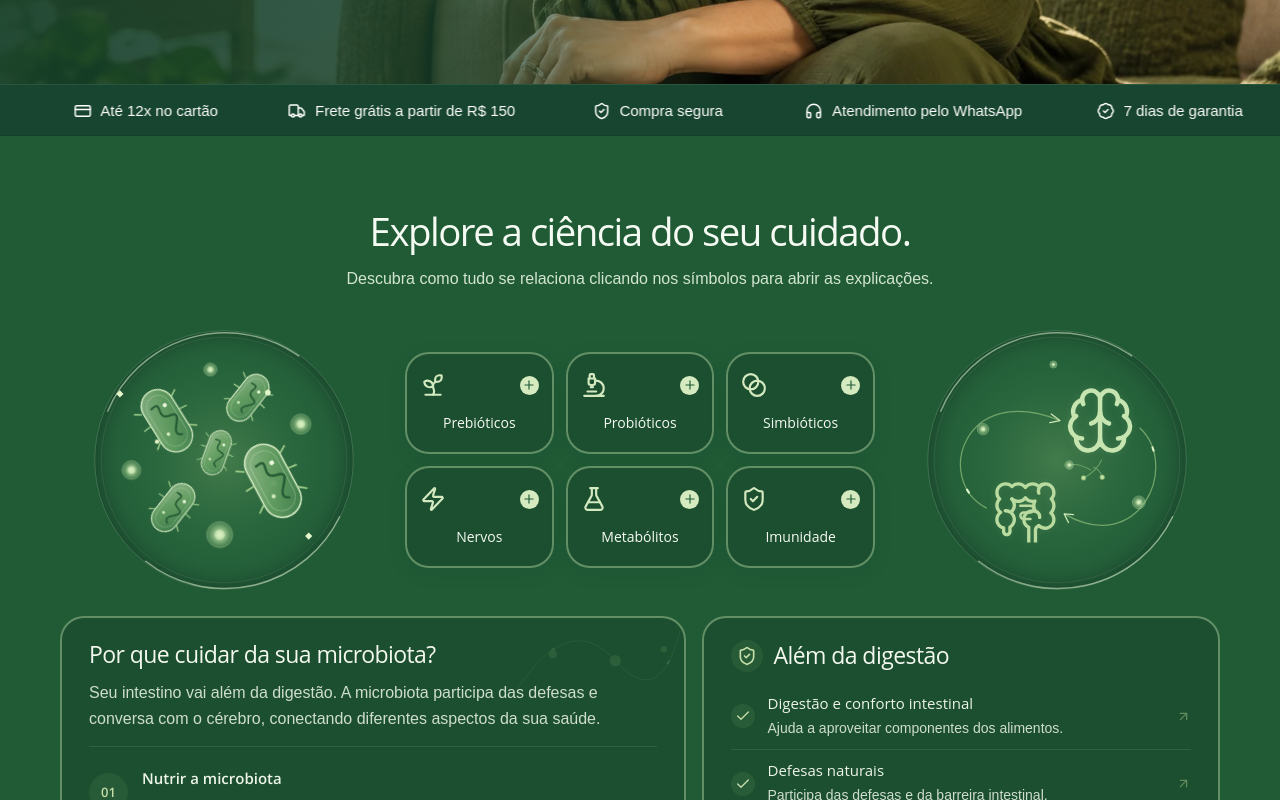
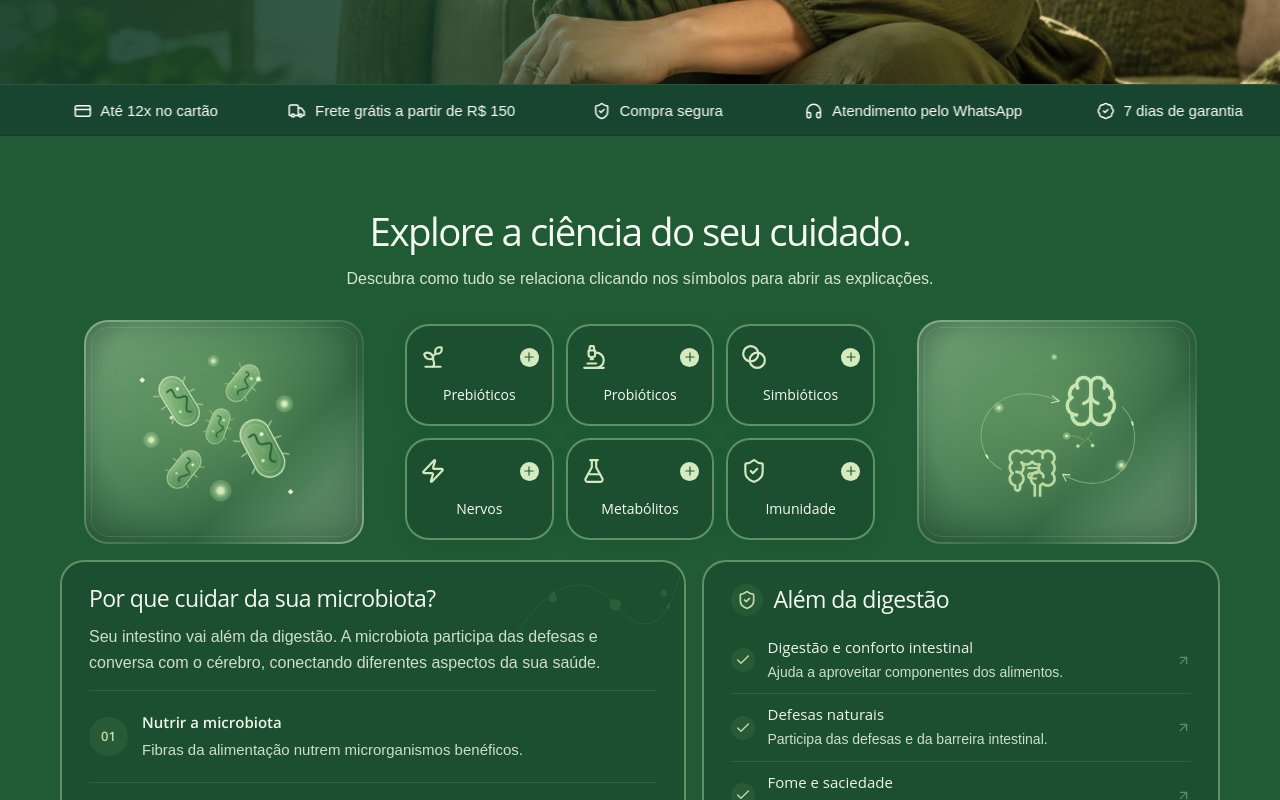
Before and after one commit to marketingsovida-star/dalflore, a React (Vite) app: page / in a window 1280 px wide. Shown: the part 664-1464 px from the top of the page. Built offline with nearby package versions, Linux system fonts and the light colour scheme; a web font is replaced by a local one.

Commit message:
Create rounded scientific frames with gentle water interactions

```diff
--- a/src/MicrobiotaArt.tsx
+++ b/src/MicrobiotaArt.tsx
@@ -5,7 +5,6 @@ export function MicrobiotaArt({ active }: { active: number }) {
       <linearGradient id="sj-cell" x2="1" y2="1"><stop stopColor="#d3edbd"/><stop offset=".5" stopColor="#8ac37a"/><stop offset="1" stopColor="#4a8b54"/></linearGradient>
       <radialGradient id="sj-nucleus"><stop stopColor="#e0f6c7"/><stop offset="1" stopColor="#a3d38b" stopOpacity=".2"/></radialGradient>
     </defs>
-    <DishFrame id="sj-dish"/>
     {cells.map(([x,y,angle,scale],i)=><g key={i} transform={`translate(${x} ${y}) rotate(${angle}) scale(${scale})`}>
       <g className="sj-cell-drift" style={{animationDelay:`-${i*1.3}s`}}>
         <rect x="-23" y="-47" width="46" height="94" rx="23" fill="url(#sj-cell)" fillOpacity={active===0?'.55':'.88'} stroke="#d7edc7" strokeWidth="1.8"/>
@@ -24,12 +23,3 @@ export function MicrobiotaArt({ active }: { active: number }) {
     </g>}
   </svg>;
 }
-
-export function DishFrame({ id }: { id: string }) {
-  return <>
-    <defs><radialGradient id={id}><stop stopColor="#689e62" stopOpacity=".48"/><stop offset=".78" stopColor="#347747" stopOpacity=".22"/><stop offset="1" stopColor="#173e29" stopOpacity=".55"/></radialGradient></defs>
-    <circle cx="250" cy="205" r="180" fill={"url(#" + id + ")"} stroke="#c4e2b6" strokeOpacity=".28"/>
-    <circle cx="250" cy="205" r="171" stroke="#d3ebc7" strokeOpacity=".12"/>
-    <path d="M88 137A178 178 0 0 1 354 60M411 284A178 178 0 0 1 141 346" stroke="#ddf2ce" strokeWidth="2" strokeLinecap="round" strokeOpacity=".55"/>
-  </>;
-}
--- a/src/ScienceJourney.tsx
+++ b/src/ScienceJourney.tsx
@@ -2,8 +2,9 @@ import { useState } from "react";
 import { ArrowLeft, ArrowRight, ArrowUpRight, Blend, Brain, CircleHelp, FlaskConical, Microscope, Plus, ShieldCheck, Sprout, Zap } from "lucide-react";
 import { products, type Product } from "./catalog";
 import { IntestineIcon } from "./IntestineIcon";
-import { DishFrame, MicrobiotaArt } from "./MicrobiotaArt";
+import { MicrobiotaArt } from "./MicrobiotaArt";
 import { Overlay } from "./Overlay";
+import { ScienceSurface } from "./ScienceSurface";
 import { ingredients, pathways } from "./scienceContent";
 
 const review = "https://pubmed.ncbi.nlm.nih.gov/31460832/";
@@ -35,25 +36,23 @@ function Point({ topic, className, explore }: { topic: number; className: string
 }
 
 function AxisMap({ explore }: { explore: (index: number) => void }) {
-  return <div className="sx-art sx-axis">
-    <svg viewBox="55 10 390 390" fill="none" aria-hidden="true">
-      <DishFrame id="sx-axis-dish"/>
+  return <ScienceSurface className="sx-axis" scene={<svg viewBox="55 10 390 390" fill="none" aria-hidden="true">
       <defs><radialGradient id="sx-molecule"><stop stopColor="#e0f6c7"/><stop offset="1" stopColor="#a3d38b" stopOpacity=".2"/></radialGradient></defs>
       <path d="M152 272C78 234 119 95 254 150M365 160C422 212 365 341 260 280" stroke="#99c781" strokeOpacity=".65" strokeWidth="1.8"/>
       <path className="sx-signal" d="M152 272C78 234 119 95 254 150" stroke="#e0f4c8" strokeWidth="3" strokeDasharray="5 220" strokeLinecap="round"/>
       <path className="sx-signal sx-return" d="M365 160C422 212 365 341 260 280" stroke="#e0f4c8" strokeWidth="3" strokeDasharray="5 220" strokeLinecap="round"/>
       <path d="m242 141 12 9-14 3m33 128-13-1 6 12" stroke="#cce7b3" strokeWidth="1.8" strokeLinecap="round" strokeLinejoin="round"/>
-      <g className="sx-organ-drawing" color="#c7e5b0"><Brain x="260" y="100" width="100" height="100" strokeWidth="1.5"/></g>
-      <g className="sx-organ-drawing" color="#badb9f"><svg x="150" y="222" width="112" height="112" viewBox="0 0 48 48"><IntestineIcon/></svg></g>
+      <g className="sx-organ-drawing sx-brain-drawing" color="#c7e5b0"><Brain x="260" y="100" width="100" height="100" strokeWidth="1.5"/></g>
+      <g className="sx-organ-drawing sx-intestine-drawing" color="#badb9f"><svg x="150" y="222" width="112" height="112" viewBox="0 0 48 48"><IntestineIcon/></svg></g>
       <g stroke="#9ac883" strokeOpacity=".55" strokeWidth="1.4" strokeLinecap="round">
         <path d="M312 205q-6 15-25 25m14-15q9 3 12 14m-16-10q-17-10-30-7"/>
         <circle cx="287" cy="230" r="3" fill="#bedd9e"/><circle cx="313" cy="229" r="3" fill="#bedd9e"/>
       </g>
       {[[147,162,8],[364,264,9],[267,212,6],[245,72,5]].map(([x,y,r],index)=><g key={index}><circle cx={x} cy={y} r={r} fill="url(#sx-molecule)" stroke="#cde8b7" strokeOpacity=".45"/><circle cx={x} cy={y} r={r*.35} fill="#def0c5" fillOpacity=".5"/></g>)}
-    </svg>
+    </svg>}>
     <button className="sx-organ sx-brain" aria-label="Entender a conexão intestino e cérebro" aria-haspopup="dialog" onClick={() => explore(7)}/>
     <button className="sx-organ sx-intestine" aria-label="Entender a microbiota intestinal" aria-haspopup="dialog" onClick={() => explore(6)}/>
-  </div>;
+  </ScienceSurface>;
 }
 
 export function ScienceJourney({ open }: { open: (product: Product) => void }) {
@@ -72,10 +71,9 @@ export function ScienceJourney({ open }: { open: (product: Product) => void }) {
       <header className="sx-heading"><h2 id="science-explorer-title">Explore a ciência do seu cuidado.</h2><p>Descubra como tudo se relaciona clicando nos símbolos para abrir as explicações.</p></header>
       <div className="sx-maps">
         <figure className="sx-map" aria-label="Explore prebióticos, probióticos e simbióticos">
-          <div className="sx-art sx-microbiota">
-            <MicrobiotaArt active={0}/>
+          <ScienceSurface className="sx-microbiota" scene={<MicrobiotaArt active={0}/>}>
             <button className="sx-cell-target" aria-label="Entender a microbiota ilustrada" aria-haspopup="dialog" onClick={() => explore(6)}><span className="sr-only">Abrir explicação sobre a microbiota</span></button>
-          </div>
+          </ScienceSurface>
         </figure>
         <div className="sx-topics" role="group" aria-label="Explore os seis temas científicos">{[0,1,2,3,4,5].map(topic => <Point key={topic} topic={topic} className="sx-topic-card" explore={explore}/>)}</div>
         <figure className="sx-map" id="eixo" aria-label="Explore a comunicação entre intestino e cérebro">
--- /dev/null
+++ b/src/ScienceSurface.tsx
@@ -0,0 +1,32 @@
+import { useRef, useState, type PointerEvent, type ReactNode } from "react";
+
+/** A shared glass-like frame: pointer movement gently displaces its contents. */
+export function ScienceSurface({ className, scene, children }: { className: string; scene: ReactNode; children: ReactNode }) {
+  const [wave, setWave] = useState<{ x: number; y: number; id: number } | null>(null);
+  const previous = useRef({ x: 0, y: 0, time: 0, id: 0 });
+  const move = (event: PointerEvent<HTMLDivElement>, entering = false) => {
+    if (event.pointerType !== "mouse" || window.matchMedia("(prefers-reduced-motion: reduce)").matches) return;
+    const element = event.currentTarget;
+    const rect = element.getBoundingClientRect();
+    const x = event.clientX - rect.left, y = event.clientY - rect.top;
+    element.style.setProperty("--water-x", ((x / rect.width - .5) * 6) + "px");
+    element.style.setProperty("--water-y", ((y / rect.height - .5) * 6) + "px");
+    element.style.setProperty("--light-x", (x / rect.width * 100) + "%");
+    element.style.setProperty("--light-y", (y / rect.height * 100) + "%");
+    const now = performance.now();
+    if (entering || (now - previous.current.time > 650 && Math.hypot(x - previous.current.x, y - previous.current.y) > 24)) {
+      const id = previous.current.id + 1;
+      previous.current = { x, y, time: now, id };
+      setWave({ x, y, id });
+    }
+  };
+  const leave = (event: PointerEvent<HTMLDivElement>) => {
+    event.currentTarget.style.setProperty("--water-x", "0px");
+    event.currentTarget.style.setProperty("--water-y", "0px");
+  };
+  return <div className={"sx-art " + className} onPointerEnter={event => move(event, true)} onPointerMove={move} onPointerLeave={leave}>
+    <div className="sx-water-scene">{scene}</div>
+    {wave && <span key={wave.id} className="sx-water-ripple" style={{ left: wave.x, top: wave.y }} aria-hidden="true"><i/><i/></span>}
+    <div className="sx-art-controls">{children}</div>
+  </div>;
+}
--- a/src/science.css
+++ b/src/science.css
@@ -7,15 +7,34 @@
 .df-home .sx-heading p { margin:12px 0 0; color:#d3e5d0; font:16px/1.6 Arial,sans-serif; }
 .sx-maps { display:grid; grid-template-columns:minmax(0,1fr) minmax(420px,470px) minmax(0,1fr); gap:18px; align-items:center; margin-top:28px; }
 .sx-map { margin:0; min-width:0; scroll-margin-top:90px; }
-.sx-art { position:relative; width:100%; max-width:280px; aspect-ratio:1; margin:auto; }
-.sx-art > svg { display:block; width:100%; height:100%; pointer-events:none; }
+.sx-art { position:relative; width:100%; max-width:280px; --art-height:224px; height:var(--art-height); margin:auto; isolation:isolate; overflow:hidden; border:2px solid transparent; border-radius:var(--card-radius,24px); background:radial-gradient(ellipse at 50% 42%,#689e627a,#34774738 66%,#173e298c) padding-box,linear-gradient(135deg,#c4e2b6a0,#accf9b66 38%,#426e4caa 65%,#ddf2ce91) border-box; box-shadow:inset 0 0 28px #123c2959; }
+.sx-art::before { content:""; position:absolute; inset:5px; border:1px solid #d3ebc71f; border-radius:18px; pointer-events:none; }
+.sx-art::after { content:""; position:absolute; inset:0; background:radial-gradient(circle 85px at var(--light-x,50%) var(--light-y,45%),#d9efb612,transparent); opacity:0; transition:opacity .7s; pointer-events:none; }
+.sx-art-controls { position:absolute; top:50%; left:50%; width:min(100%,calc(var(--art-height) - 4px)); aspect-ratio:1; transform:translate(-50%,-50%); pointer-events:none; }
+.sx-art-controls > button { pointer-events:auto; }
+.sx-water-scene { position:absolute; inset:0; pointer-events:none; transform:translate(var(--water-x,0px),var(--water-y,0px)); transition:transform .8s cubic-bezier(.22,1,.36,1); }
+.sx-water-scene > svg { display:block; width:100%; height:100%; pointer-events:none; transition:transform .65s cubic-bezier(.22,1,.36,1); }
+.sx-organ-drawing { transform-box:fill-box; transform-origin:center; transition:transform .65s cubic-bezier(.22,1,.36,1),filter .65s; }
+.sx-water-ripple { position:absolute; width:0; height:0; pointer-events:none; z-index:2; }
+.sx-water-ripple i { position:absolute; left:-22px; top:-22px; width:44px; height:44px; border:1px solid #d9efbc5c; border-radius:50%; opacity:0; animation:sx-water-ring 1.7s ease-out both; }
+.sx-water-ripple i+i { animation-delay:.17s; border-color:#9dce8c45; }
+@keyframes sx-water-ring { 0%{transform:scale(.25);opacity:0}15%{opacity:.55}100%{transform:scale(4.5);opacity:0} }
+@media(hover:hover) and (pointer:fine){
+ .sx-art:hover::after{opacity:1}
+ .sx-topic-card:hover .sx-point-icon{transform:scale(1.1)}
+ .sx-art:has(.sx-cell-target:hover) .sj-micrograph{transform:scale(1.035)}
+ .sx-art:has(.sx-brain:hover) .sx-brain-drawing,.sx-art:has(.sx-intestine:hover) .sx-intestine-drawing{transform:scale(1.08);filter:drop-shadow(0 0 7px #d8efb559)}
+}
+.sx-art:has(.sx-cell-target:focus-visible) .sj-micrograph{transform:scale(1.035)}
+.sx-art:has(.sx-brain:focus-visible) .sx-brain-drawing,.sx-art:has(.sx-intestine:focus-visible) .sx-intestine-drawing{transform:scale(1.08)}
+
 .sx-topics { display:grid; grid-template-columns:repeat(3,minmax(0,1fr)); grid-template-rows:repeat(2,1fr); gap:12px; min-width:0; }
 .sx-point { display:grid; grid-template-columns:1fr auto; align-items:center; gap:8px; min-width:0; min-height:102px; padding:15px 13px; background:#1b4f30ed; color:#f5faf2; border:1px solid #accf9b80; border-radius:var(--radius); font:500 14px/1.4 'Open Sans',Arial,sans-serif; box-shadow:0 5px 18px #123b2922; transition:background .4s,border-color .4s,box-shadow .4s,translate .4s; }
 .sx-point:hover { background:#326d42; border-color:#dfefcc; box-shadow:0 5px 22px #143c2940; translate:0 -2px; }
-.sx-point-icon { width:26px; height:26px; color:#d4e9bf; grid-column:1; grid-row:1; justify-self:start; }
+.sx-point-icon { width:26px; height:26px; color:#d4e9bf; grid-column:1; grid-row:1; justify-self:start; transition:transform .55s cubic-bezier(.22,1,.36,1); }
 .sx-point > span:not(.sx-plus) { grid-column:1/-1; grid-row:2; text-align:center; }
 .sx-plus { display:grid; place-items:center; width:19px; height:19px; color:#205b36; background:#d5ebbf; border-radius:50%; grid-column:2; grid-row:1; }
-.sx-cell-target { position:absolute; z-index:1; left:14%; top:14%; width:72%; height:73%; border:0; border-radius:50%; background:transparent; cursor:pointer; }
+.sx-cell-target { position:absolute; z-index:1; left:14%; top:14%; width:72%; height:73%; border:0; border-radius:var(--card-radius,24px); background:transparent; cursor:pointer; }
 .sr-only { position:absolute; width:1px; height:1px; overflow:hidden; clip:rect(0,0,0,0); white-space:nowrap; }
 .sx-organ { position:absolute; padding:0; width:27%; aspect-ratio:1; border:0; border-radius:var(--radius); background:transparent; box-shadow:none; cursor:pointer; }
 .sx-brain { left:52%; top:23%; width:27%; }
@@ -57,7 +76,7 @@
  .df-home .sx-heading h2{font-size:29px}
  .df-home .sx-heading p{font-size:15px;line-height:1.6;margin-top:12px}
  .sx-maps{grid-template-columns:minmax(0,1fr);gap:20px;margin-top:24px}
- .sx-art{max-width:255px}
+ .sx-art{max-width:350px}
  .sx-topics{width:100%;max-width:350px;justify-self:center;gap:10px}
  .sx-point{min-height:82px;padding:11px 8px;font-size:12px}
  .overlay-science{max-width:100%;width:100%}
@@ -71,3 +90,6 @@
 /* One continuous, vertically centred science chapter; preserve all internal sizes. */
 .df-science-block { min-height:108svh; min-height:108dvh; display:grid; align-content:center; gap:16px; padding:calc(40px + 4svh) 0; background:var(--science-background); scroll-margin-top:0; }
 @media(max-width:760px){.df-science-block{padding:calc(32px + 4svh) 0;gap:20px}}
+
+@media(min-width:761px) and (max-width:1000px){.sx-art{--art-height:188px}}
+@media(prefers-reduced-motion:reduce){.sx-water-ripple{display:none}.sx-water-scene{transform:none!important}.sx-art .sx-water-scene > svg,.sx-art .sx-organ-drawing{transform:none!important}}
```
Also changed, not shown: 1 other file (tests, documents, lock files or other folders).
